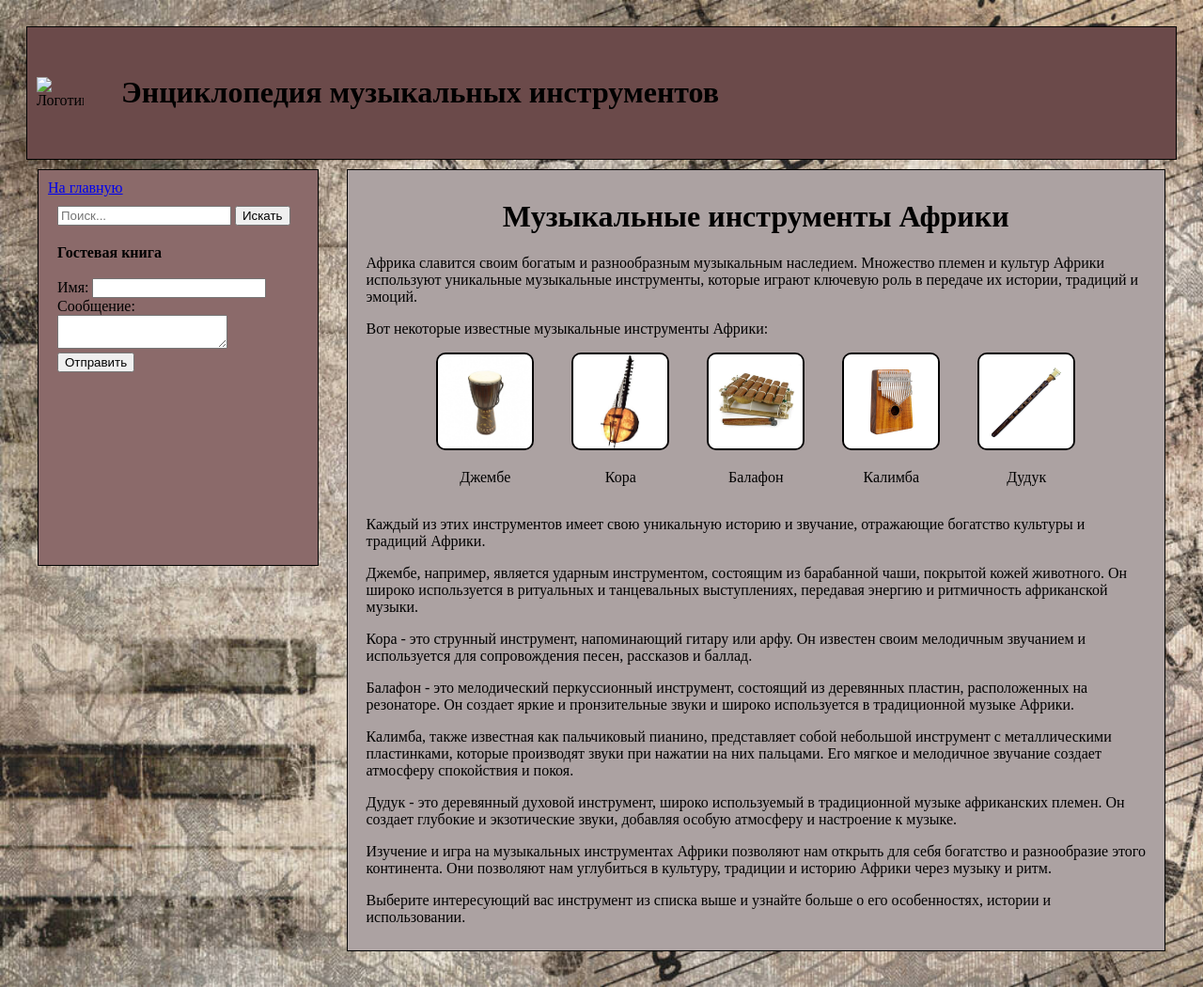
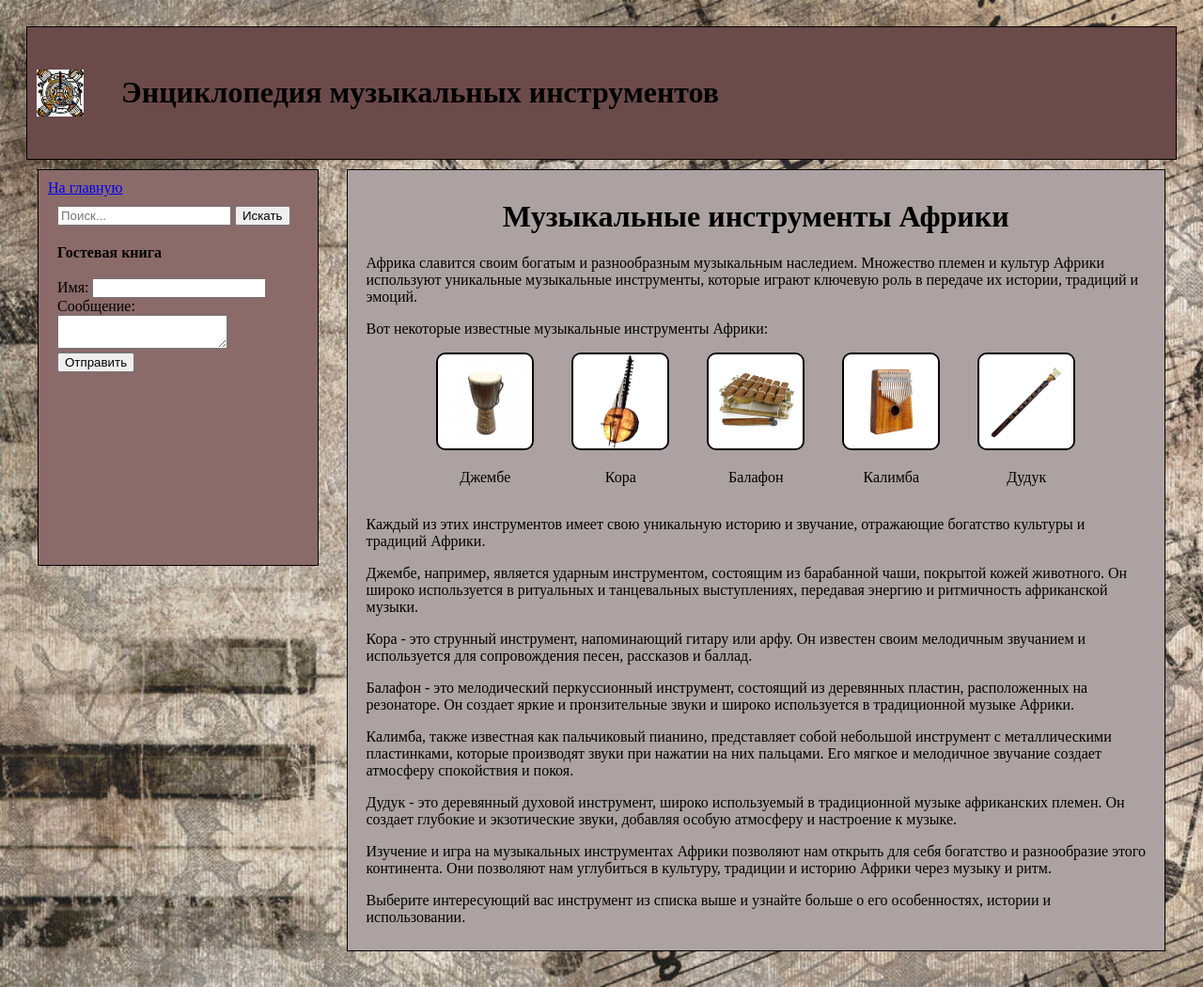
Before and after one commit to IvanTitan0ff/musicEncyclopedia, a plain HTML site: page main/africa.html in a window 1280 px wide. Shown: the whole page at 94% size. Drawn offline with Linux system fonts and the light colour scheme.

Commit message:
Исправлены ссылки на логотип

```diff
--- a/main/africa.html
+++ b/main/africa.html
@@ -8,7 +8,7 @@
 	<header>
 		<div class = "logo-container">
 			<div class="logo">
-				<img src="imgs/logo.jpg" alt="Логотип" class = "logo">
+				<img src="../imgs/logo.jpg" alt="Логотип" class = "logo">
 			</div>
 			<h1 style = "padding: 20px;">Энциклопедия музыкальных инструментов</h1>
 		</div>
```
Also changed, not shown: main/americas.html (+1 -1 lines), main/asia.html (+1 -1 lines), main/australia.html (+1 -1 lines), main/europe.html (+1 -1 lines).
